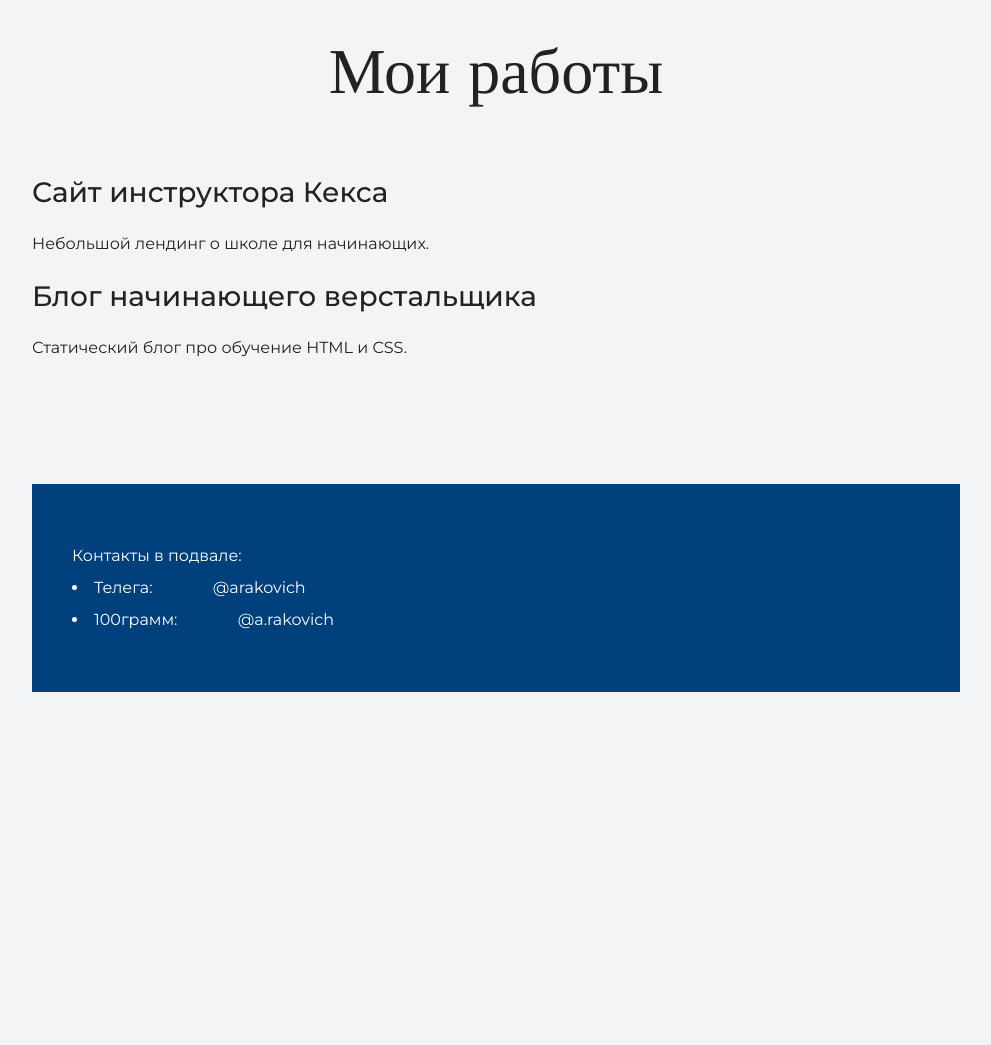
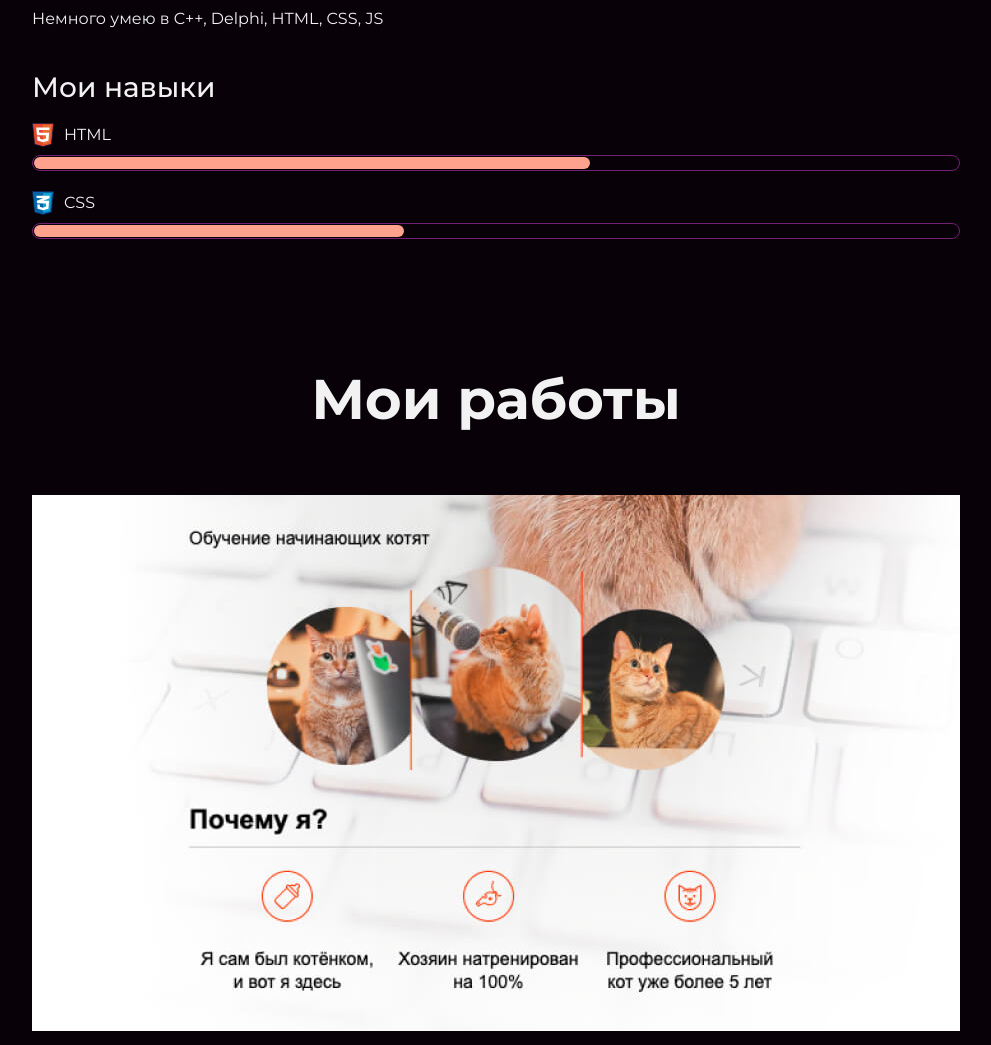
Before and after one commit to a-rakovich/web-pf, a plain HTML site: page index.html in a window 1280 px wide. Shown: the part 1552-2597 px from the top of the page, without its empty margins (144-1135 px from the left). Before the commit the page ends 2244 px from the top, so only its background shows below. Drawn offline with nearby package versions, Linux system fonts and the light colour scheme.

Commit message:
Applyed new theme.

```diff
--- a/index.html
+++ b/index.html
@@ -2,7 +2,13 @@
 <html lang="ru">
 <head>
     <meta charset="UTF-8">
-    <link rel="stylesheet" href="style.css">
+
+    <!--    <link rel="stylesheet" href="source\basic-light-theme\style.css">-->
+    <link rel="stylesheet" href="source\basic-dark-theme\style.css">
+    <!--    <link rel="stylesheet" href="source\pro-light-theme\style.css">-->
+    <!--    <link rel="stylesheet" href="source\pro-dark-theme\style.css">-->
+    <!--    <link rel="stylesheet" href="style.css"> -->
+
     <link href="https://fonts.googleapis.com/css?family=Montserrat:400,500,700|Old+Standard+TT&display=swap&subset=cyrillic" rel="stylesheet">
     <title>Портфолио Junior верстальщика</title>
 </head>
@@ -11,11 +17,9 @@
           <div>
               <header class="page-header">
                   <div class=container>
-                  <ul>
-                      Контакты:
-                      <li>e-mail: <a href="matrelizarg@gmail.com">matrelizarg@gmail.com</a></li>
-                      <li>vk: <a href="https://vk.com/id8393108" alt="https://vk.com/id8393108">id8393108</a></li>
-                  </ul>
+                        <a href="mailto:matrelizarg@gmail.com" class="header-email">matrelizarg@gmail.com</a>
+                        <a href="tel:+79785043188" class="header-phone">+79785043188</a>
+                        <a href="https://vk.com/id8393108" target="_blank">id8393108</a>
                   </div>
               </header>
               <div class=container>
@@ -25,27 +29,51 @@
                   </section>
                   <section class="intro">
                       <h2 class="subheading">Давайте познакомимся</h2>
+                      <figure>
+                          <img src="files/user.jpg" width="300" height="300" alt="Моё фото">
+                      </figure>
                       <h3>Пара слов о себе</h3>
                       <p>Человек, который бежит вслед уходящему времени</p>
                       <h3>Чем могу быть полезен</h3>
                       <p>Немного умею в C++, Delphi, HTML, CSS, JS</p>
+                      <div class="skills">
+                          <h3>Мои навыки</h3>
+                          <dl class="skills-list">
+                              <dt class="skill-html">
+                                  HTML
+                              </dt>
+                              <dd class="level">
+                                  <div style="width: 60%">60%</div>
+                              </dd>
+                              <dt class="skill-css">
+                                  CSS
+                              </dt>
+                              <dd class="level">
+                                  <div style="width: 40%">40%</div>
+                              </dd>
+                          </dl>
+                      </div>
                   </section>
 
                   <section class="portfolio">
                       <h2 class="subheading">Мои работы</h2>
+                      <figure class="project-image">
+                          <img src="files/project.jpg" width="928" height="536" alt="Сайт инструктора Кекса">
+                      </figure>
                       <h3>Сайт инструктора Кекса</h3>
+                      <a class="button" href="source/project-keks/index.html">Открыть страницу</a>
                       <p>Небольшой лендинг о школе для начинающих.</p>
                       <h3>Блог начинающего верстальщика</h3>
+                      <a class="button" href="source/project-web-coder/index.html">Открыть страницу</a>
                       <p>Статический блог про обучение HTML и CSS.</p>
                   </section>
               </div>
               <div class=container>
                   <footer class="page-footer">
-                  <ul>
-                      Контакты в подвале:
-                      <li>Телега: <a href="https://t.me/arakovich">@arakovich</a></li>
-                      <li>100грамм: <a href="https://www.instagram.com/a.rakovich">@a.rakovich</a></li>
-                  </ul>
+                      <div class="container">
+                          <a href="mailto:matrelizarg@gmail.com" class="footer-email">matrelizarg@gmail.com</a>
+                          <a href="tel:+79785043188" class="footer-phone">+79785043188</a>
+                      </div>
                   </footer>
               </div>
     </body>
```
Lines whose indentation alone changed are shown as unchanged.
